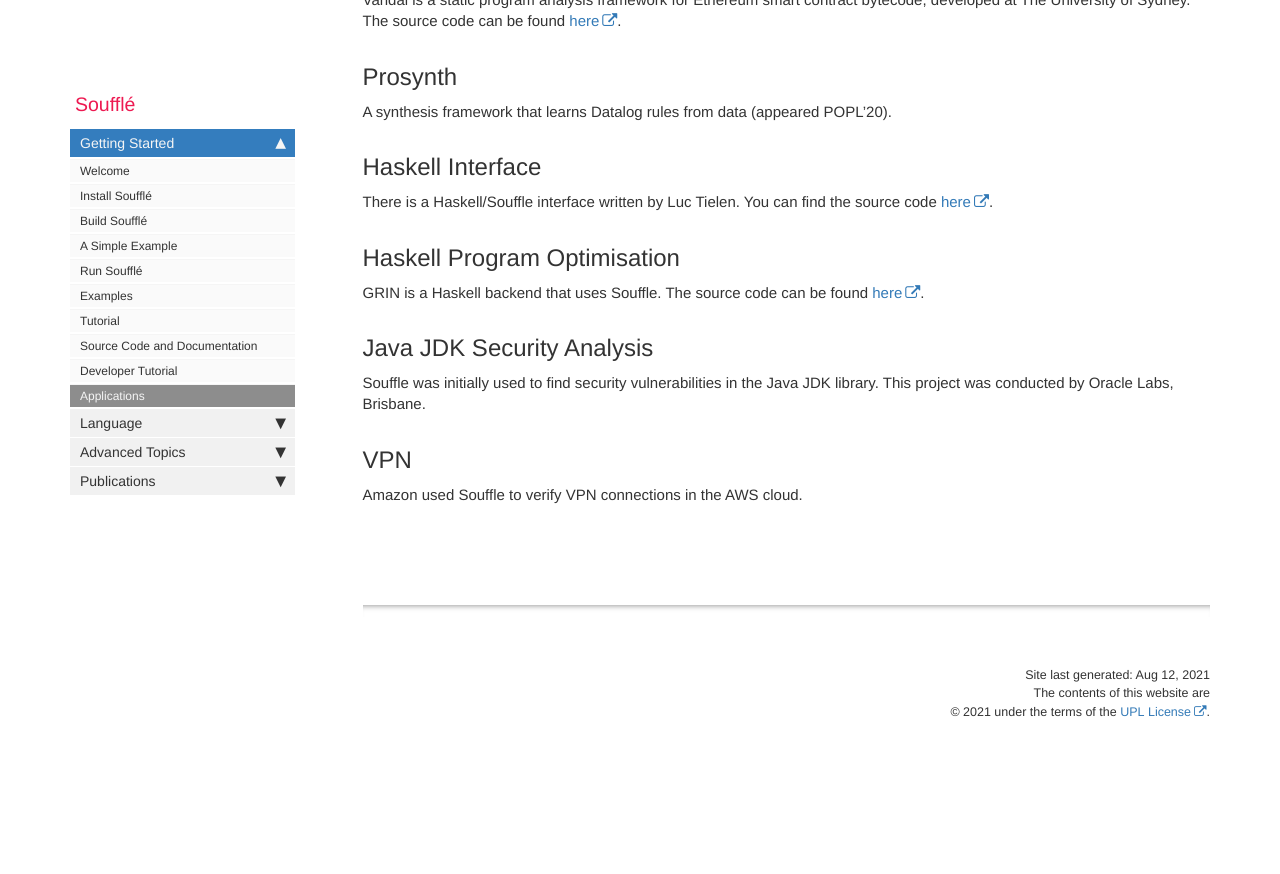
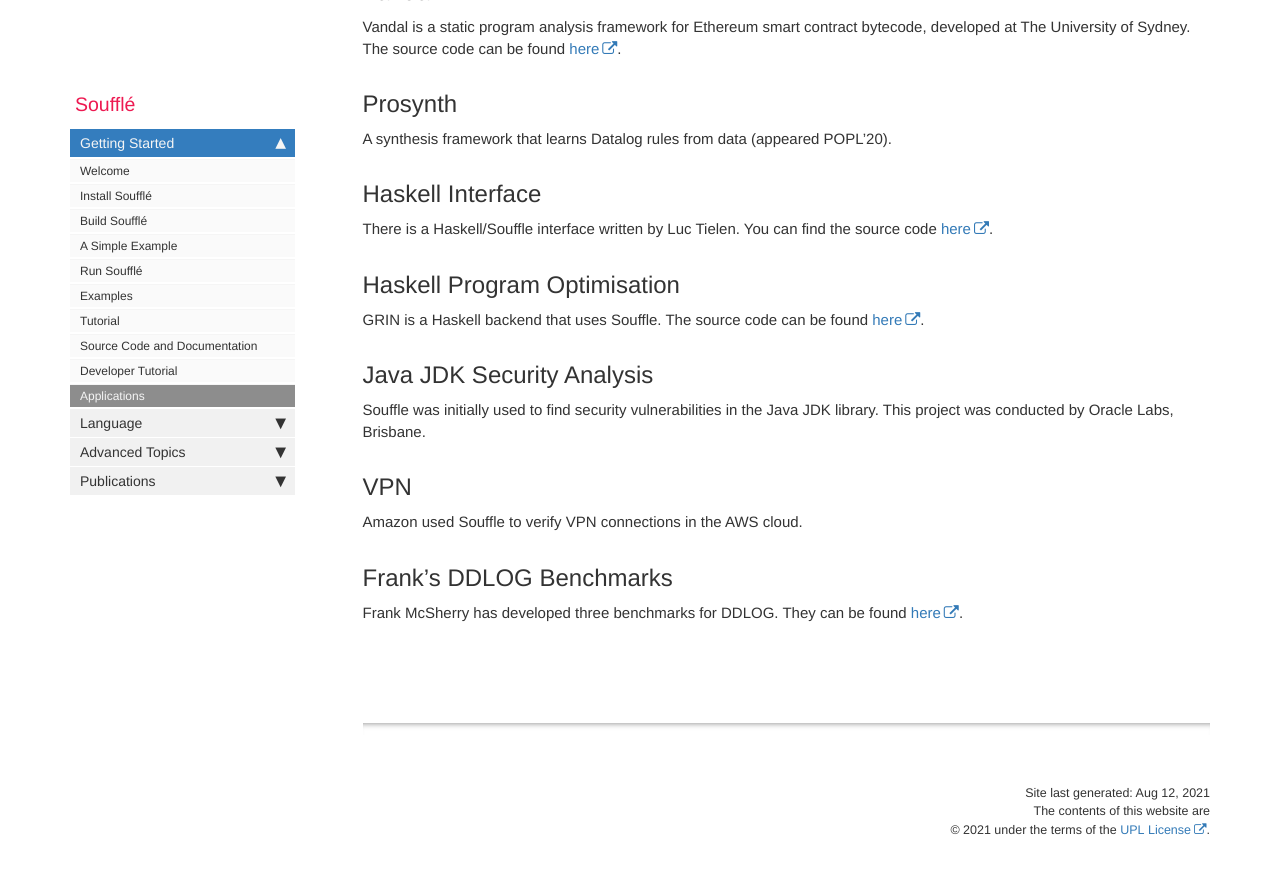
Before and after one commit to souffle-lang/souffle-lang.github.io, a Jekyll site: the page built from pages/docs/applications.md, in a window 1280 px wide and 900 px high, scrolled down 1152 px. Shown: the top 874 px of the window. Built offline with Jekyll 4.4.1, drawn with Linux system fonts in a browser that asks for light colours; comment, search, counter and statistics services are not loaded; before the commit the page ends 1934 px from its top, so only the background shows below that; some of the changed text lies outside the part shown.

Commit message:
Update applications.md

```diff
--- a/pages/docs/applications.md
+++ b/pages/docs/applications.md
@@ -49,5 +49,7 @@ Souffle was initially used to find security vulnerabilities in the Java JDK libr
 ## VPN
 Amazon used Souffle to verify VPN connections in the AWS cloud.
 
+## Frank's DDLOG Benchmarks
+Frank McSherry has developed three benchmarks for DDLOG. They can be found [here](https://github.com/frankmcsherry/dynamic-datalog).
 
 {% include links.html %}
```
